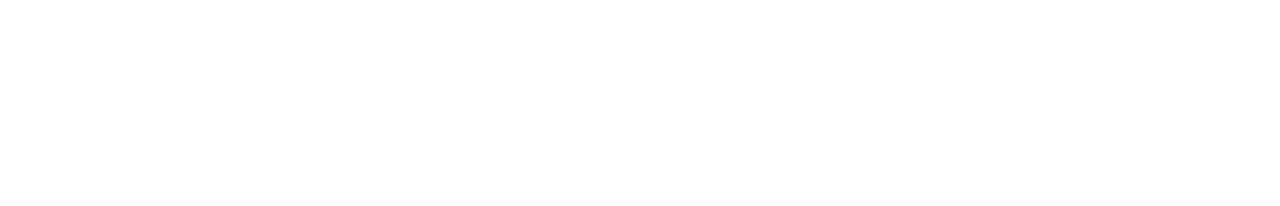
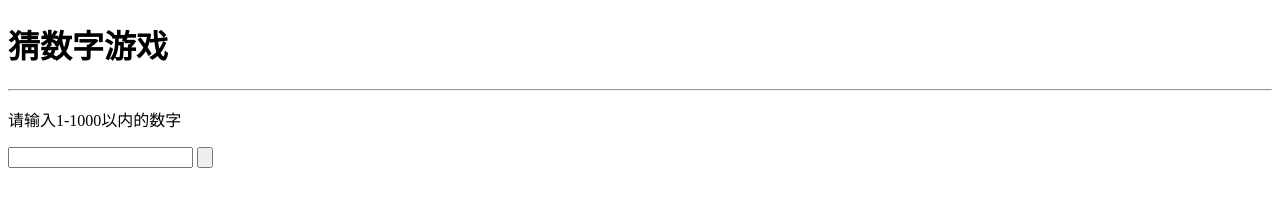
Before and after one commit to zzysite/Guess-a-number-game, a plain HTML site: page index.html in a window 1280 px wide. Drawn offline with Linux system fonts and the light colour scheme.

Commit message:
Update index.html

```diff
--- a/index.html
+++ b/index.html
@@ -5,6 +5,10 @@
     <title>猜数字游戏</title>
   </head>
   <body>
-
+    <h1>猜数字游戏</h1>
+    <hr>
+    <p>请输入1-1000以内的数字</p>
+    <input type="text" id="text">
+    <input type="button" id="btn">
   </body>
 </html>
```
